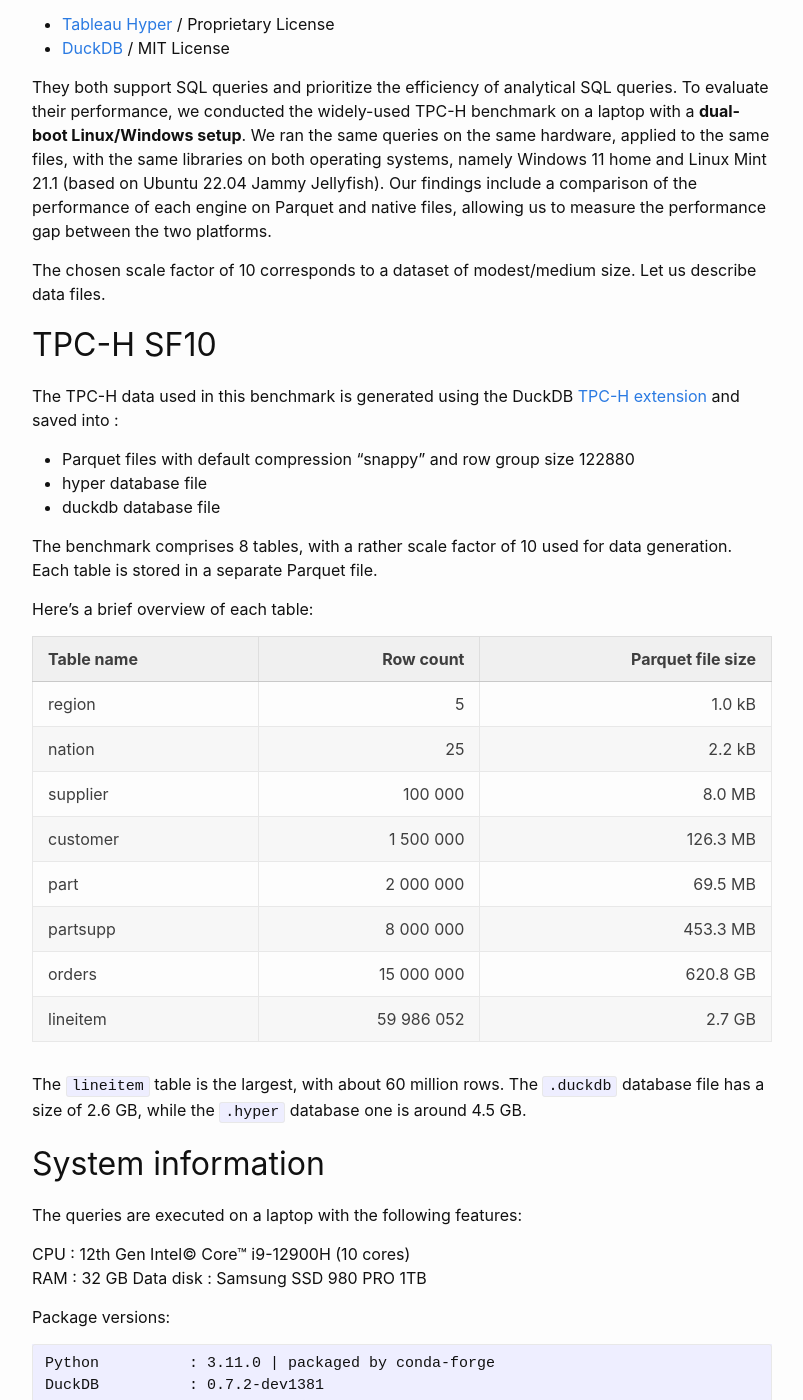
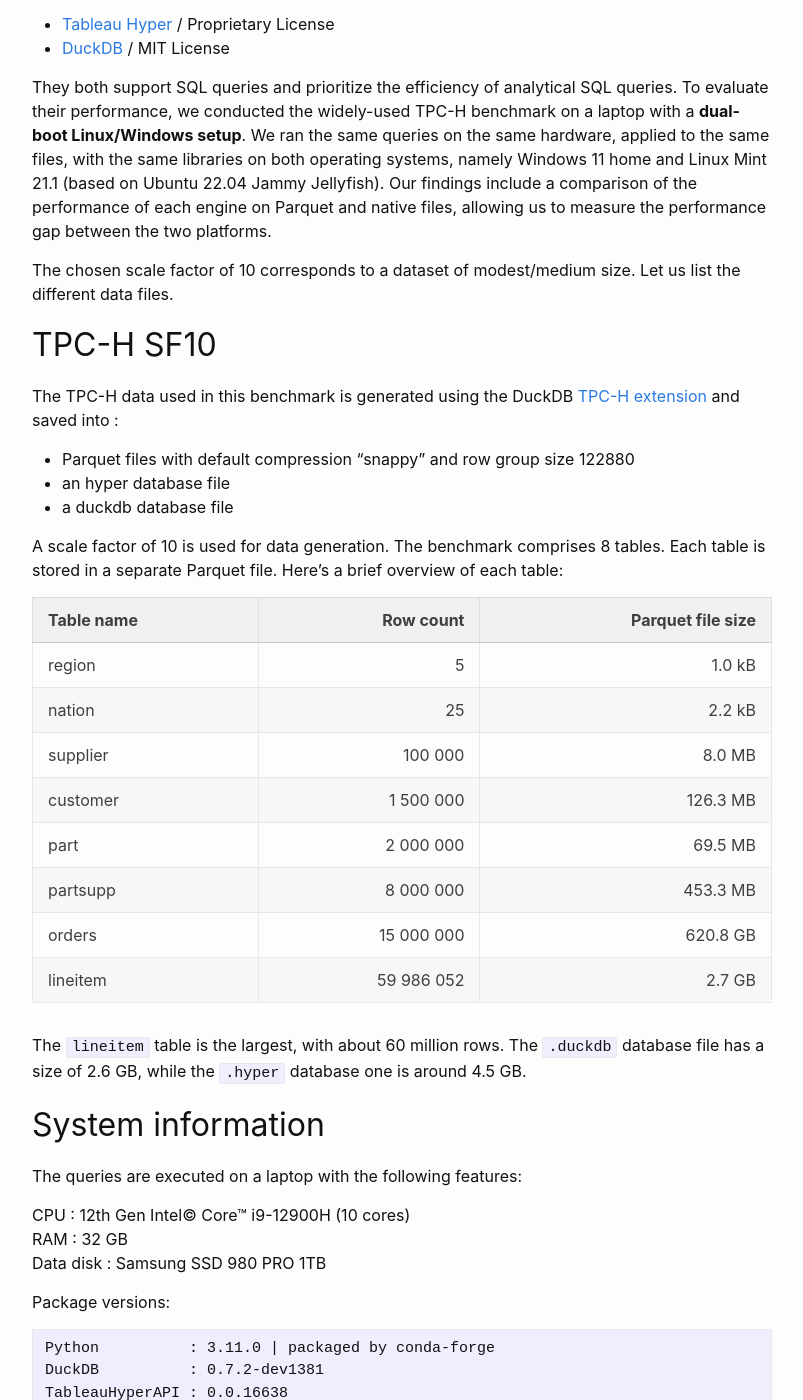
Before and after one commit to aetperf/aetperf.github.io, a Jekyll site: the page built from _posts/2023-04-04-TPC-H-benchmark-of-Hyper-and-DuckDB-on-Windows-and-Linux-OS.md, in a window 1280 px wide and 1400 px high, scrolled down 293 px. Shown: the whole window, without its empty margins (238-1041 px from the left). Built offline with Jekyll 4.4.1, drawn with Linux system fonts in a browser that asks for light colours; comment, search, counter and statistics services are not loaded.

Commit message:
small update

```diff
--- a/_posts/2023-04-04-TPC-H-benchmark-of-Hyper-and-DuckDB-on-Windows-and-Linux-OS.md
+++ b/_posts/2023-04-04-TPC-H-benchmark-of-Hyper-and-DuckDB-on-Windows-and-Linux-OS.md
@@ -22,18 +22,16 @@
 
 They both support SQL queries and prioritize the efficiency of analytical SQL queries. To evaluate their performance, we conducted the widely-used TPC-H benchmark on a laptop with a **dual-boot Linux/Windows setup**. We ran the same queries on the same hardware, applied to the same files, with the same libraries on both operating systems, namely Windows 11 home and Linux Mint 21.1 (based on Ubuntu 22.04 Jammy Jellyfish). Our findings include a comparison of the performance of each engine on Parquet and native files, allowing us to measure the performance gap between the two platforms.
 
-The chosen scale factor of 10 corresponds to a dataset of modest/medium size. Let us describe data files.
+The chosen scale factor of 10 corresponds to a dataset of modest/medium size. Let us list the different data files.
 
 ## TPC-H SF10
 
 The TPC-H data used in this benchmark is generated using the DuckDB [TPC-H extension](https://duckdb.org/docs/extensions/overview.html#all-available-extensions) and saved into :
 - Parquet files with default compression "snappy" and row group size 122880
-- hyper database file
-- duckdb database file
+- an hyper database file
+- a duckdb database file
 
-The benchmark comprises 8 tables, with a rather scale factor of 10 used for data generation. Each table is stored in a separate Parquet file.
-
-Here's a brief overview of each table:
+A scale factor of 10 is used for data generation. The benchmark comprises 8 tables. Each table is stored in a separate Parquet file. Here's a brief overview of each table:
 
 | Table name  | Row count  | Parquet file size |
 |---|--:|--:|
```
Also changed, not shown: _posts/WP_2023-04-04-TPC-H-benchmark-of-Hyper-and-DuckDB-on-Windows-and-Linux-OS.md (+8 -10 lines).
